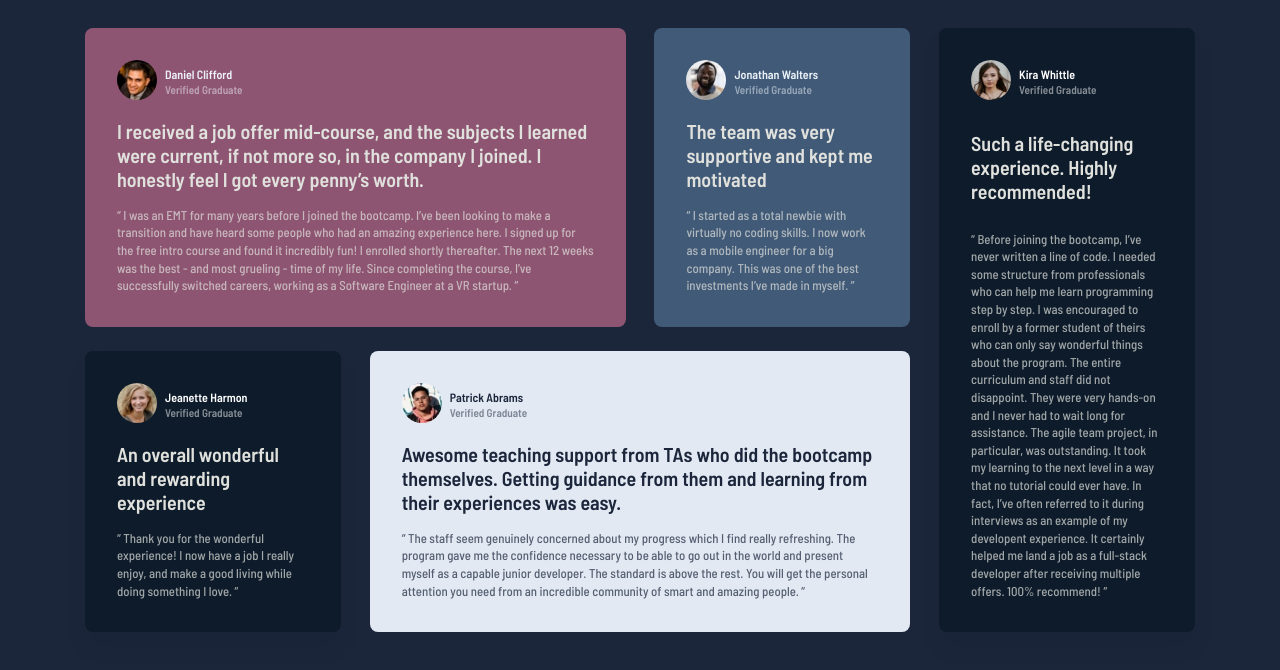
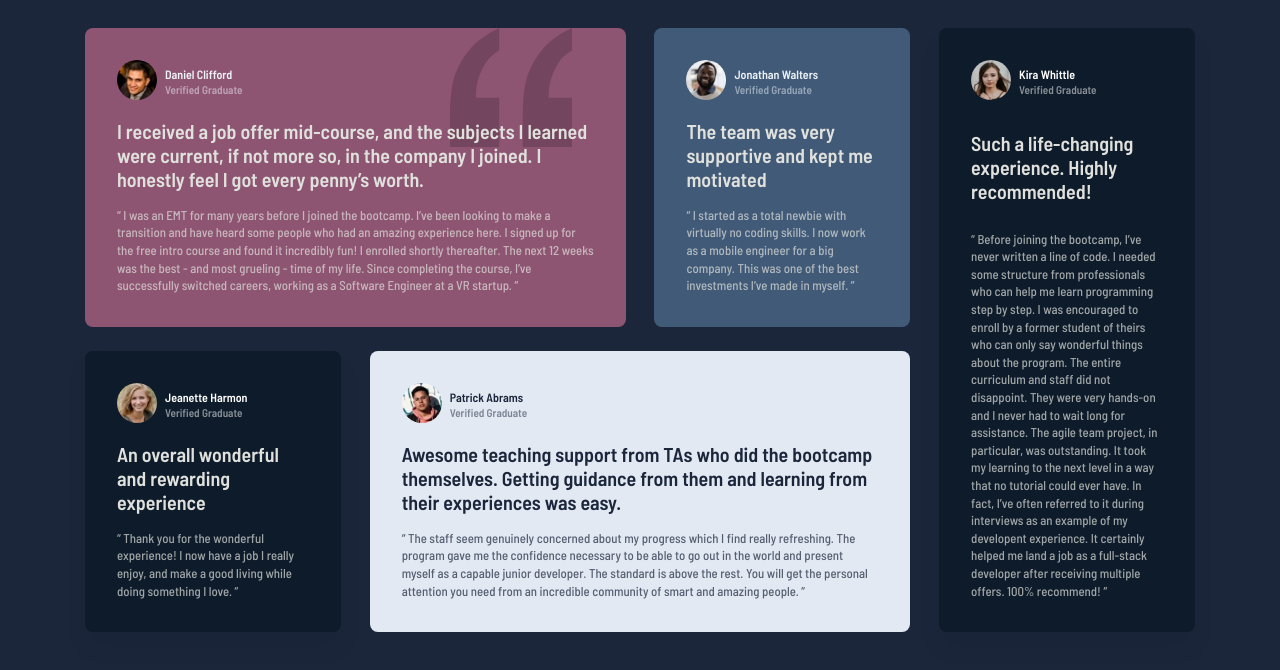
Before and after one commit to doganfurkan/testimonials-grid-section-main, a plain HTML site: page index.html in a window 1280 px wide. Shown: the part 70-740 px from the top of the page. Drawn offline with Linux system fonts and the light colour scheme.

Commit message:
added the background image on section1

```diff
--- a/index.html
+++ b/index.html
@@ -26,6 +26,9 @@
 
     <main>
       <section id="section1">
+        <div class="bgImg">
+          <img src="./images/bg-pattern-quotation.svg" alt="bg-img">
+        </div>
         <header>
           <div class="img">
             <img src="./images/image-daniel.jpg" alt="daniel">
--- a/style.css
+++ b/style.css
@@ -111,8 +111,30 @@ main section {
 }
 
 #section1 {
-  background: var(--section1);
+  background-color: var(--section1);
+  position: relative;
 }
+
+#section1 *{
+    z-index: 1;
+}
+
+#section1 .bgImg{
+    position: absolute;
+    z-index: 0;
+    right:10%;
+    top:0;
+    height:40%;
+}
+
+.bgImg img{
+ height: 100%;
+}
+
+.dark .bgImg img{
+    filter: brightness(0) saturate(100%) invert(31%) sepia(7%) saturate(2869%) hue-rotate(276deg) brightness(90%) contrast(84%);;
+}
+
 #section2 {
   background: var(--section2);
 }
```
